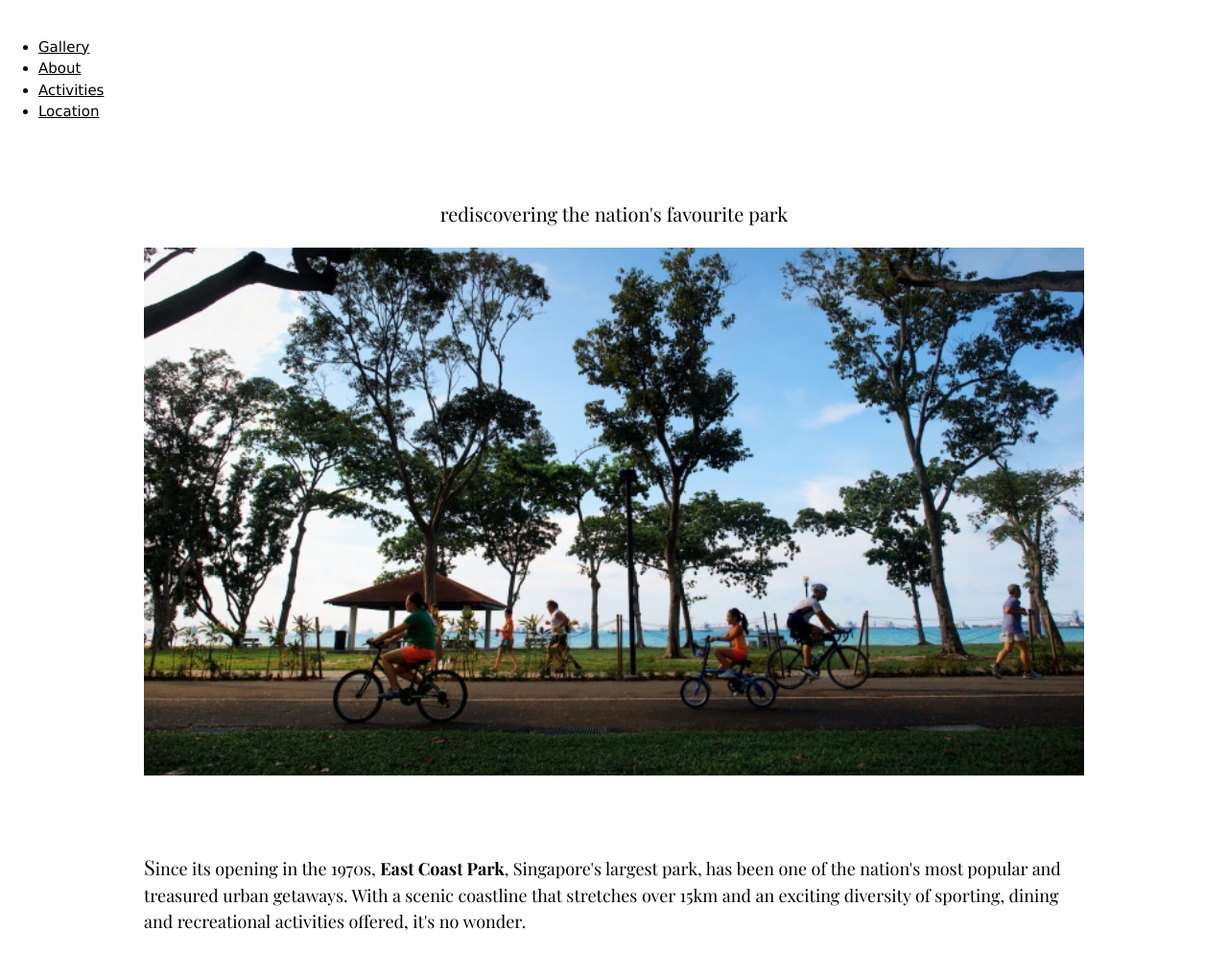
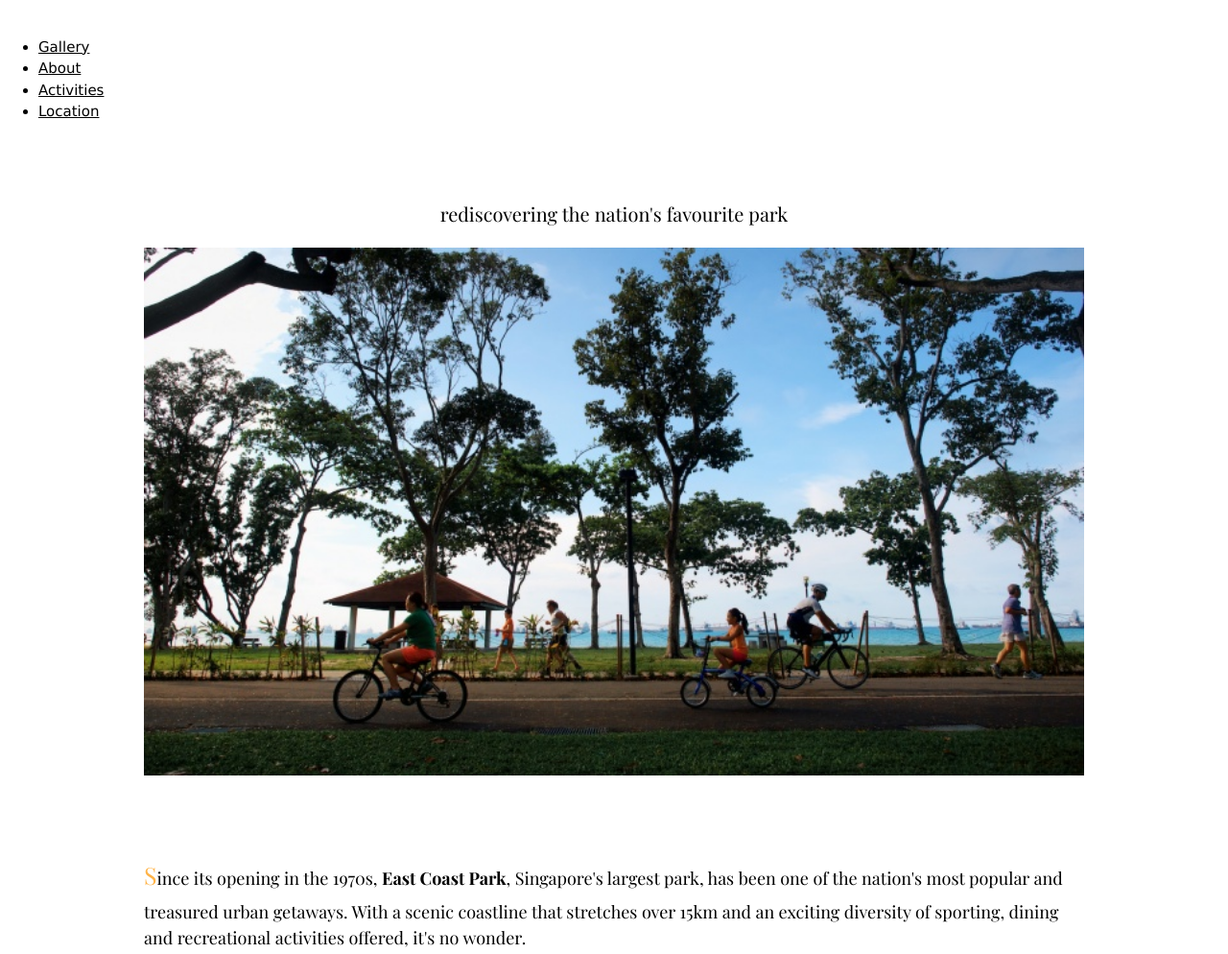
Before and after one commit to rachellesyy/EastCoastPark, a plain HTML site: page index.html in a window 1280 px wide. Shown: the top 994 px of the page at 96% size. Drawn offline with nearby package versions, Linux system fonts and the light colour scheme; a script that the page names is missing; a web font is replaced by a local one.

Commit message:
Update index.html

```diff
--- a/index.html
+++ b/index.html
@@ -12,6 +12,7 @@
 	<style>
 		p.rediscover {text-align:center; font-family:Playfair Display; font-size:20px;}
 		p.about {margin-left:150px; margin-right:150px; font-family:Playfair Display; font-size:18px;}
+		span {font-size:25px; color:#ffb347; line-height:50px}
 	</style>
 
 </head>
@@ -88,7 +89,7 @@
 <br>
 
 	<p class="about">
-		<big>S</big>ince its opening in the 1970s, <strong>East Coast Park</strong>, Singapore's largest park, has been one of the nation's most popular and treasured urban getaways. With a scenic coastline that stretches over 15km and an exciting diversity of sporting, dining and recreational activities offered, it's no wonder.
+		<span>S</span>ince its opening in the 1970s, <strong>East Coast Park</strong>, Singapore's largest park, has been one of the nation's most popular and treasured urban getaways. With a scenic coastline that stretches over 15km and an exciting diversity of sporting, dining and recreational activities offered, it's no wonder.
 	</p>
 
 	<br>
```
